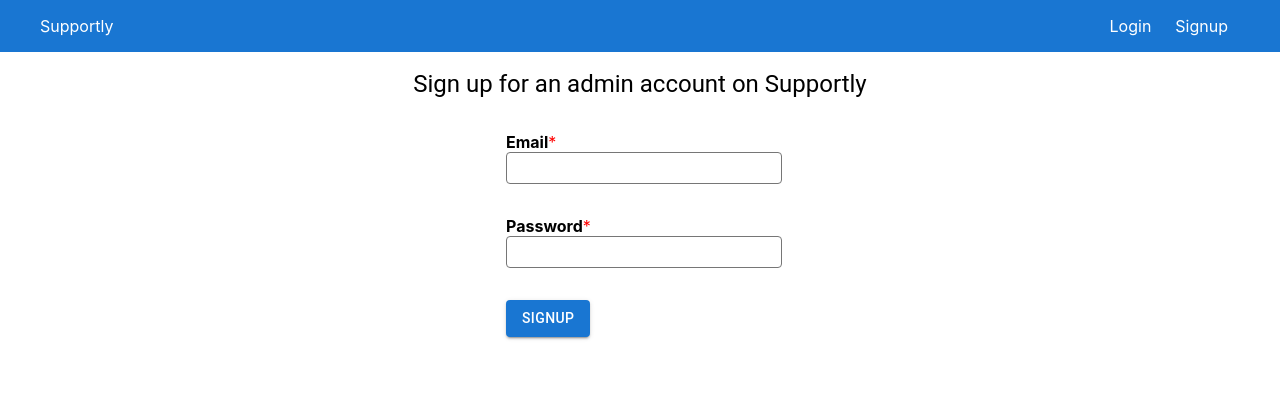
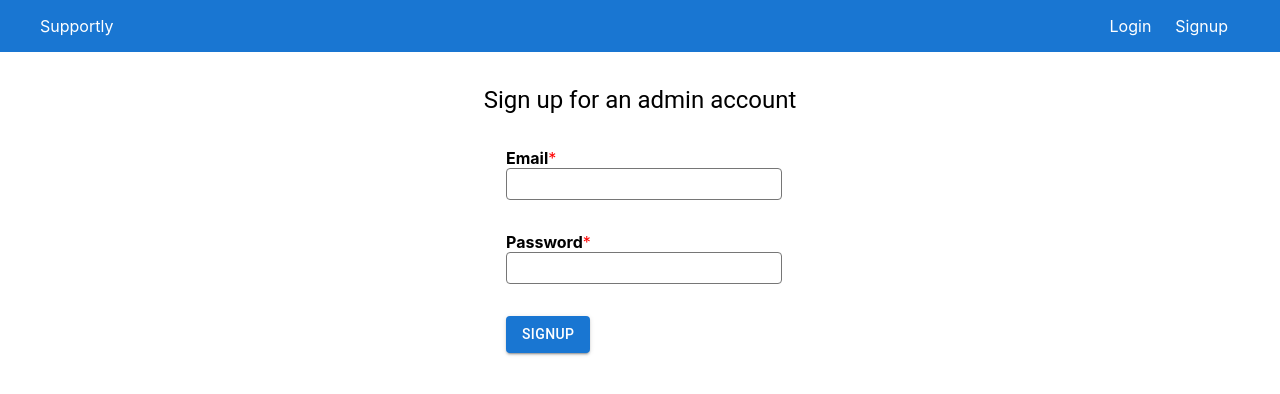
Before and after one commit to clchen-arcadia/supportly, a React (Create React App) app in the folder frontend/: page /signup in a window 1280 px wide. Shown: the top 394 px of the page. Built offline with nearby package versions, Linux system fonts and the light colour scheme; no server answers; the HTML template or start-up script is replaced by a standard one.

Commit message:
Add styles and edit copy

```diff
--- a/frontend/src/components/SignupPage.js
+++ b/frontend/src/components/SignupPage.js
@@ -9,9 +9,9 @@ function SignupPage({ handleSignup }) {
       <Typography
         variant="h5"
         textAlign='center'
-        sx={{ m: 2 }}
+        sx={{ m: 2, mt: 4, }}
       >
-        Sign up for an admin account on Supportly
+        Sign up for an admin account
       </Typography>
       <SignupForm handleSignup={handleSignup} />
     </>
```
